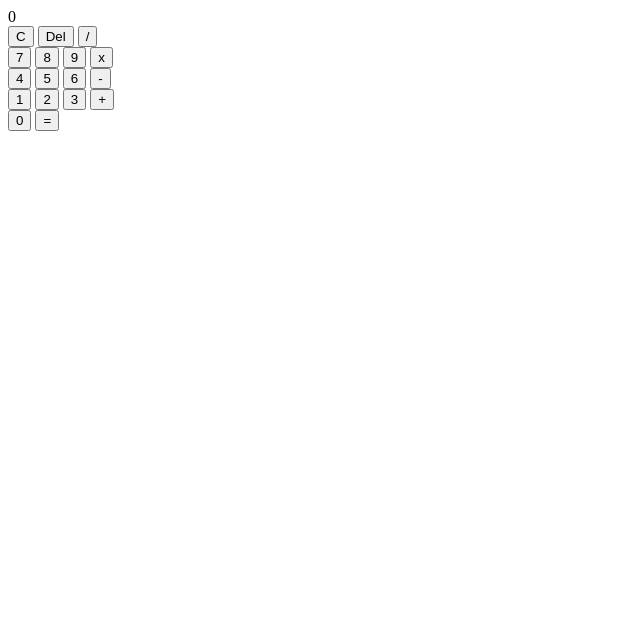
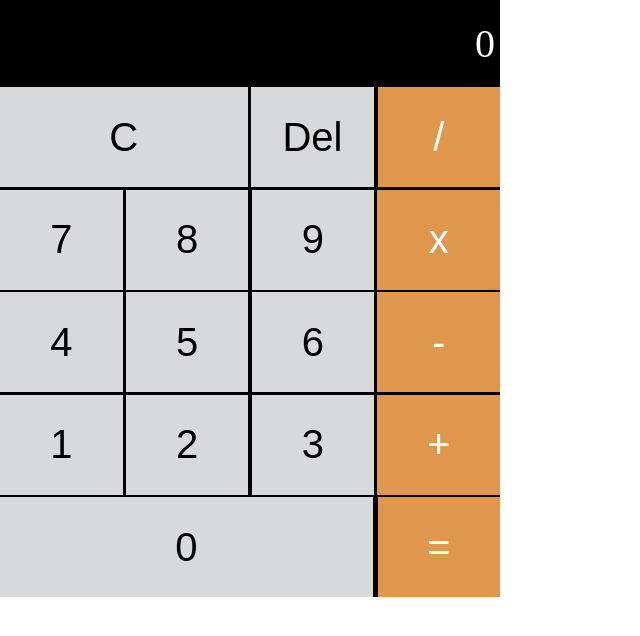
Before and after one commit to ibbbe/Calculator, a plain HTML site: page index.html in a window 1280 px wide. Shown: the whole page, without its empty margins (0-640 px from the left). Drawn offline with Linux system fonts and the light colour scheme.

Commit message:
Style calculator with css

```diff
--- a/index.html
+++ b/index.html
@@ -6,7 +6,7 @@
   <meta name="viewport" content="width=device-width, initial-scale=1.0">
   <link rel="stylesheet" href="style.css">
   <script src="app.js" defer></script>
-  <title>Top project ulatorulator</title>
+  <title>Top project Calculator</title>
 </head>
 
 <body>
--- a/style.css
+++ b/style.css
@@ -0,0 +1,72 @@
+* {
+    box-sizing: border-box;
+}
+
+body {
+    padding: 0;
+    margin: 0;
+}
+
+.calculator {
+    width: 500px;
+    background-color: black;
+    color: white;
+}
+
+.display {
+    color: white;
+    font-size: 40px;
+    text-align: right;
+    padding: 20px 5px;
+}
+
+.calculator-button {
+    background-color: #d8d9db;
+    color: black;
+    height: 100px;
+    width: 24.5%;
+    border: none;
+    border-radius: 0;
+    font-size: 40px;
+    cursor: pointer;
+}
+
+.calculator-button:hover {
+    background-color: #ebebeb;
+}
+
+.calculator-button:active {
+    background-color: #bbbcbe;
+}
+
+.double {
+    width: 49.5%;
+}
+
+.triple {
+    width: 74.5%;
+}
+
+.calculator-button:last-child {
+    background-color: #df974c;
+    color: white;
+}
+
+.calculator-button:last-child:hover {
+    background-color: #dfb07e;
+}
+
+.calculator-button:last-child:active {
+    background-color: #d4d4d3;
+}
+
+.calculator-button-row {
+    display: flex;
+    align-content: stretch;
+    justify-content: space-between;
+    margin-bottom: 0.5%;
+}
+
+.calculator-button-row:last-child {
+    padding-bottom: 0;
+}
```
